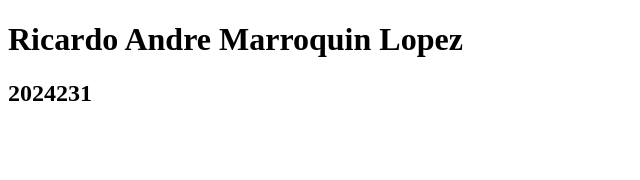
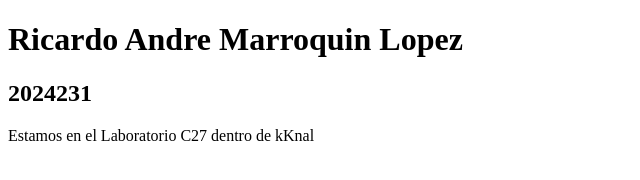
Before and after one commit to rmarroquin-2024231/proyecto1, a plain HTML site: page index.html in a window 1280 px wide. Shown: the whole page, without its empty margins (0-640 px from the left). Drawn offline with Linux system fonts and the light colour scheme.

Commit message:
Agregar ubicaion en archivo index.html

```diff
--- a/index.html
+++ b/index.html
@@ -8,5 +8,6 @@
 <body>
     <h1>Ricardo Andre Marroquin Lopez</h1>
     <h2>2024231</h2>
+    <p>Estamos en el Laboratorio C27 dentro de kKnal</p>
 </body>
 </html>
```
